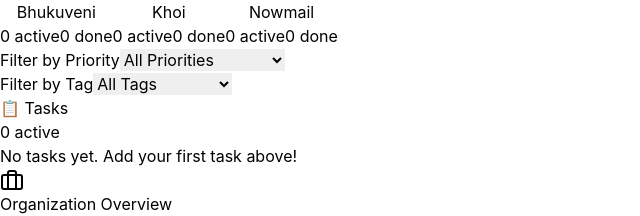
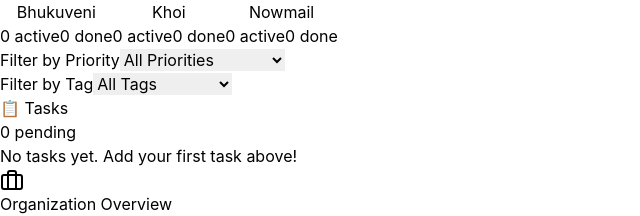
Before and after one commit to kolisa/Daily-task-manager, a React (Vite) app: page / in a window 1280 px wide. Shown: the part 1370-1586 px from the top of the page, without its empty margins (0-640 px from the left). Built offline with nearby package versions, Linux system fonts and the light colour scheme.

Commit message:
exclude active as wellt

```diff
--- a/src/DailyTaskManager.jsx
+++ b/src/DailyTaskManager.jsx
@@ -3082,7 +3082,7 @@ export default function DailyTaskManager() {
           </div>
         )}
 
-        {/* Task List (excluding meetings/standups and completed tasks) */}
+        {/* Task List (excluding meetings/standups, completed, and in-progress tasks) */}
         <div className={`rounded-lg shadow-md overflow-hidden mb-6 ${darkMode ? 'bg-gray-800' : 'bg-white'}`}>
           <div className={`px-4 py-3 ${darkMode ? 'bg-gray-700 border-b border-gray-600' : 'bg-gray-50 border-b border-gray-200'}`}>
             <div className="flex items-center justify-between">
@@ -3090,19 +3090,19 @@ export default function DailyTaskManager() {
                 📋 Tasks
               </h3>
               <div className={`px-2 py-1 rounded-full text-xs font-bold ${darkMode ? 'bg-blue-600 text-white' : 'bg-blue-500 text-white'}`}>
-                {filteredTasks.filter(t => !isMeetingType(t.type) && !t.completed).length} active
+                {filteredTasks.filter(t => !isMeetingType(t.type) && !t.completed && !t.isTimerRunning && !t.timeSpent).length} pending
               </div>
             </div>
           </div>
-          {filteredTasks.filter(t => !isMeetingType(t.type) && !t.completed).length === 0 ? (
+          {filteredTasks.filter(t => !isMeetingType(t.type) && !t.completed && !t.isTimerRunning && !t.timeSpent).length === 0 ? (
             <div className={`p-12 text-center ${darkMode ? 'text-gray-400' : 'text-gray-500'}`}>
               {filter === 'all' && 'No tasks yet. Add your first task above!'}
-              {filter === 'active' && 'No active tasks. Great job! 🎉'}
+              {filter === 'active' && 'No pending tasks. Great job! 🎉'}
               {filter === 'completed' && 'No completed tasks yet. Keep going!'}
             </div>
           ) : (
             <div className={darkMode ? 'divide-y divide-gray-700' : 'divide-y divide-gray-200'}>
-              {filteredTasks.filter(t => !isMeetingType(t.type) && !t.completed).map((task) => {
+              {filteredTasks.filter(t => !isMeetingType(t.type) && !t.completed && !t.isTimerRunning && !t.timeSpent).map((task) => {
                 const elapsedTime = getElapsedTime(task);
                 const taskAge = getTaskAge(task);
                 const isStale = isTaskStale(task);
```
